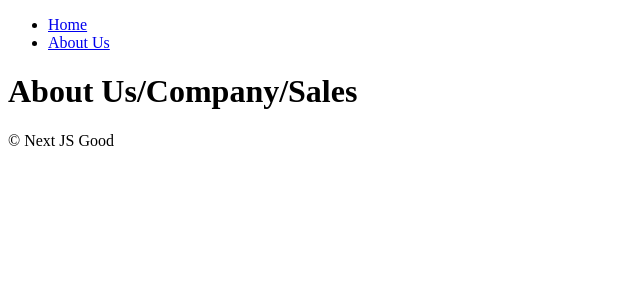
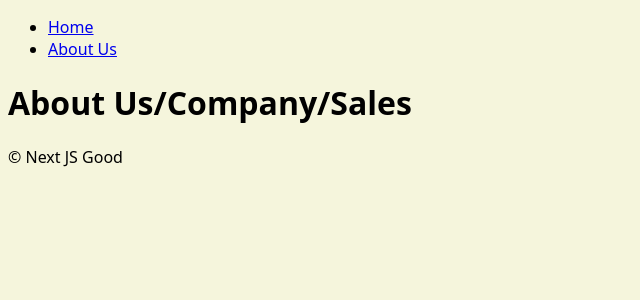
Before and after one commit to changeonPark/learn-next14, a Next.js app: page /about-us/company/sales in a window 1280 px wide. Shown: the top 300 px of the page, without its empty margins (0-640 px from the left). Built offline with nearby package versions, Linux system fonts and the light colour scheme.

Commit message:
🚧 stash: css

```diff
--- a/app/layout.tsx
+++ b/app/layout.tsx
@@ -1,3 +1,4 @@
+import "../styles/global.css"
 import { Metadata } from "next"
 import Navigation from "../components/Navigation"
 
--- /dev/null
+++ b/styles/global.css
@@ -0,0 +1,5 @@
+body {
+  background-color: beige;
+  font-family: system-ui, -apple-system, BlinkMacSystemFont, "Segoe UI", Roboto, Oxygen, Ubuntu,
+    Cantarell, "Open Sans", "Helvetica Neue", sans-serif;
+}
```
